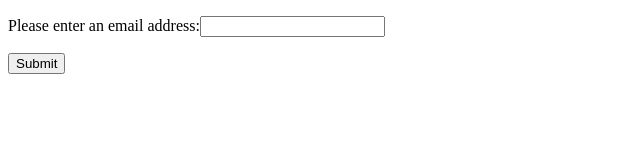
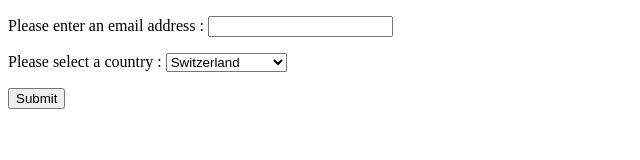
Before and after one commit to StathisPlakakis/FormJsValidation, a plain HTML site: page src/index.html in a window 1280 px wide. Shown: the whole page, without its empty margins (0-640 px from the left). Drawn offline with Linux system fonts and the light colour scheme.

Commit message:
Add Select element for country selection

```diff
--- a/src/index.html
+++ b/src/index.html
@@ -9,10 +9,19 @@
     <form action="#" novalidate>
       <p>
         <label for="mail"
-          ><span>Please enter an email address:</span
+          ><span>Please enter an email address : </span
           ><input type="text" id="mail" name="mail" />
           <span class="error" aria-live="polite"></span>
         </label>
+      </p>
+      <p>
+        <label for="Country"> Please select a country : </label>
+        <select id="Country">
+          <option value="fr">France</option>
+          <option value="ch" selected>Switzerland</option>
+          <option value="de">Germany</option>
+          <option value="nl">The Netherlands</option>
+        </select>
       </p>
       <button>Submit</button>
     </form>
--- a/src/style.css
+++ b/src/style.css
@@ -2,7 +2,7 @@ body {
   font-size: 1.5rem;
 }
 
-input {
+input, select {
   outline: none;
   font-size: 90%;
 }
```
